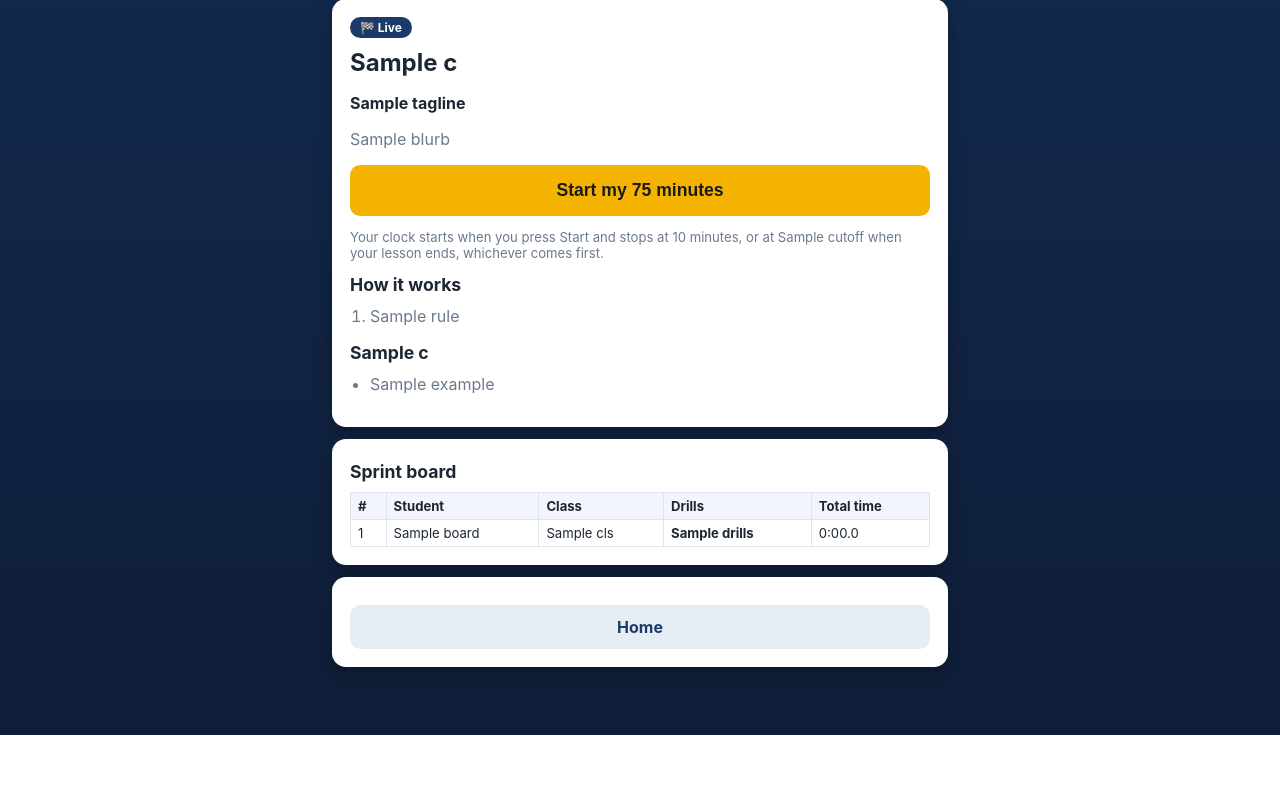
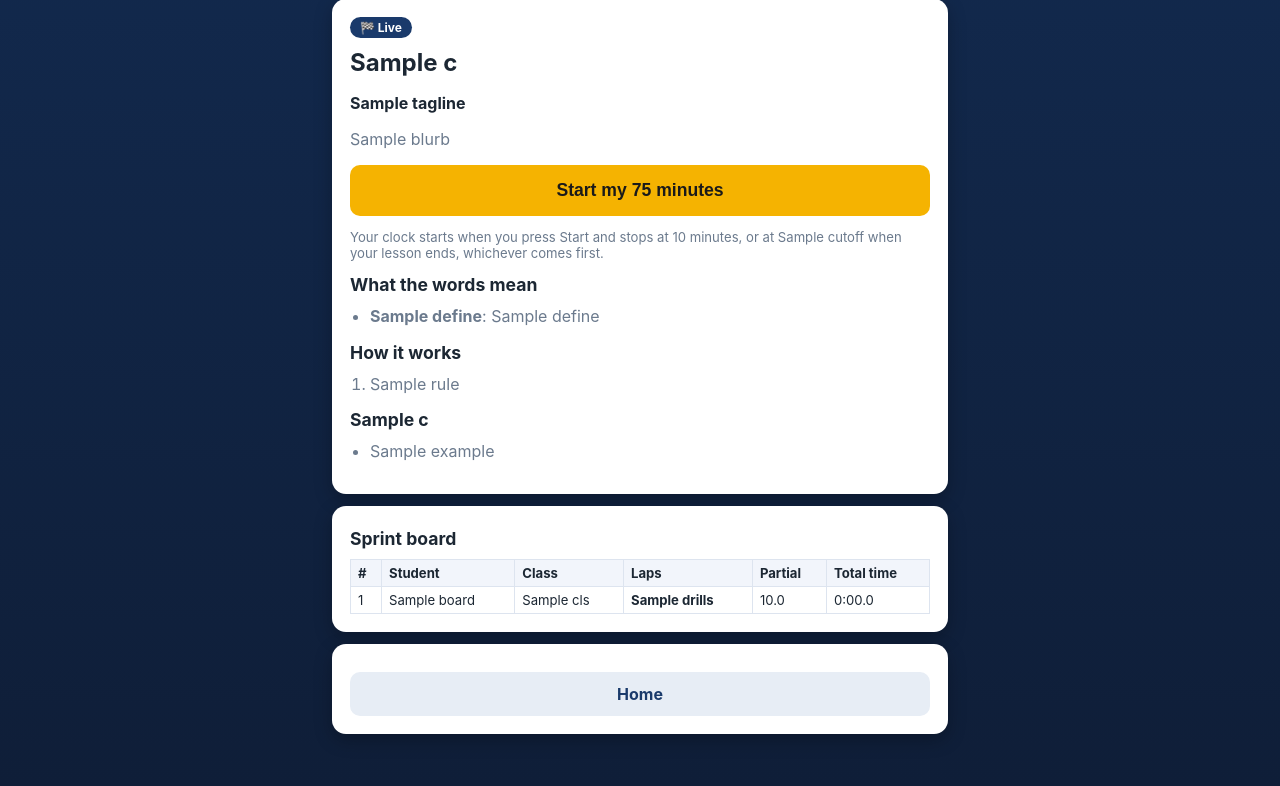
Before and after one commit to gisc/lastlapcp, a Flask app: template templates/comp.html in a window 1280 px wide. Shown: the part 65-851 px from the top of the page. Before the commit the page ends 800 px from the top, so only its background shows below. Run offline with Flask 3, Linux system fonts and the light colour scheme; the template is opened without the code that fills it: most values are stand-ins (such as "Sample title", 1, 10 or a date in 2020); parts of the project's set-up code (start-up, migrations or seed data) failed here and were passed over.

Commit message:
Sprint: automatic partial credit (check progress, tie-break), teacher override, lap/drill definitions

```diff
--- a/app.py
+++ b/app.py
@@ -165,9 +165,11 @@ CREATE TABLE IF NOT EXISTS speed_attempts(
   passed INTEGER NOT NULL DEFAULT 0, runs INTEGER NOT NULL DEFAULT 0,
   code TEXT NOT NULL DEFAULT '', paste_count INTEGER NOT NULL DEFAULT 0,
   flagged INTEGER NOT NULL DEFAULT 0, flag_note TEXT NOT NULL DEFAULT '',
-  cleared INTEGER NOT NULL DEFAULT 0);
+  cleared INTEGER NOT NULL DEFAULT 0, ck_frac REAL NOT NULL DEFAULT 0, ck_at TEXT NOT NULL DEFAULT '');
 CREATE INDEX IF NOT EXISTS idx_speed_algo ON speed_attempts(algo, passed);
 CREATE INDEX IF NOT EXISTS idx_speed_user ON speed_attempts(user_id);
+CREATE TABLE IF NOT EXISTS comp_override(
+  user_id INTEGER PRIMARY KEY REFERENCES users(id), partial REAL NOT NULL, note TEXT NOT NULL DEFAULT '');
 CREATE TABLE IF NOT EXISTS comp_joins(
   user_id INTEGER PRIMARY KEY REFERENCES users(id), joined_at TEXT NOT NULL);
 """
@@ -330,6 +332,11 @@ def init_db():
         db.execute("ALTER TABLE questions ADD COLUMN code TEXT DEFAULT ''")
     if "case_sensitive" not in cols:
         db.execute("ALTER TABLE questions ADD COLUMN case_sensitive INTEGER NOT NULL DEFAULT 0")
+    spcols = [r["name"] for r in db.execute("PRAGMA table_info(speed_attempts)")]
+    if "ck_frac" not in spcols:
+        db.execute("ALTER TABLE speed_attempts ADD COLUMN ck_frac REAL NOT NULL DEFAULT 0")
+    if "ck_at" not in spcols:
+        db.execute("ALTER TABLE speed_attempts ADD COLUMN ck_at TEXT NOT NULL DEFAULT ''")
     t3qcols = [r["name"] for r in db.execute("PRAGMA table_info(t3_questions)")]
     if "kind" not in t3qcols:
         db.execute("ALTER TABLE t3_questions ADD COLUMN kind TEXT NOT NULL DEFAULT 'code'")
@@ -1133,7 +1140,7 @@ def speed_algo(slug):
                      "flagged": bool(r["flagged"]) and not r["cleared"],
                      "when": datetime.fromisoformat(r["started_at"]).astimezone(SGT).strftime("%d %b %H:%M")})
     return render_template("speed_algo.html", a=a, board=_speed_board(db, slug, u["id"]), hist=hist,
-                           tests=speed_data.PRE + "\n" + a["tests"])
+                           tests=speed_data.PRE + "\n" + speed_data.instrument(slug)[0], cktotal=speed_data.instrument(slug)[1])
 
 @app.route("/speed/<slug>/code/<int:aid>")
 @login_required
@@ -1188,10 +1195,16 @@ def speed_run(slug, aid):
     flagged = 1 if flags else 0
     now = datetime.now(timezone.utc)
     ms = int((now - datetime.fromisoformat(row["started_at"])).total_seconds() * 1000) if passed else 0
+    total = speed_data.instrument(slug)[1] or 1
+    try:
+        ck_done = max(0, int(data.get("ck_done") or 0))
+    except (TypeError, ValueError):
+        ck_done = 0
+    frac = 1.0 if passed else min(ck_done, total - 1) / total
     db.execute(
         """UPDATE speed_attempts SET runs=runs+1, code=?, paste_count=?, flagged=?, flag_note=?,
-           passed=?, elapsed_ms=?, finished_at=? WHERE id=?""",
-        (code, pastes, flagged, "; ".join(flags), passed, ms, now.isoformat() if passed else "", aid))
+           passed=?, elapsed_ms=?, finished_at=?, ck_frac=MAX(ck_frac, ?), ck_at=? WHERE id=?""",
+        (code, pastes, flagged, "; ".join(flags), passed, ms, now.isoformat() if passed else "", frac, now.isoformat(), aid))
     db.commit()
     out = {"ok": True, "done": bool(passed), "ms": ms, "flagged": bool(flagged),
            "paste_flag": any(f.startswith("Suspected paste") for f in flags),
@@ -1288,6 +1301,26 @@ def teacher_comp():
     return render_template("comp.html", c=comp, w=comp.WINDOWS[0], board=board, me=0, preview=True,
                            wins=wins, now=now.strftime("%a %-d %b %H:%M"), end_iso="", left_s=comp.PERSONAL_MIN * 60,
                            joined=False, done=False, capped=False, cutoff="")
+
+@app.route("/teacher/comp/override", methods=["POST"])
+@teacher_required
+def teacher_comp_override():
+    db = get_db()
+    try:
+        uid = int(request.form.get("uid", ""))
+    except ValueError:
+        abort(400)
+    raw = request.form.get("partial", "").strip()
+    if raw == "":
+        db.execute("DELETE FROM comp_override WHERE user_id=?", (uid,))
+    else:
+        try:
+            val = max(0.0, min(float(raw), 9.99))
+        except ValueError:
+            abort(400)
+        db.execute("INSERT INTO comp_override(user_id, partial) VALUES(?,?) ON CONFLICT(user_id) DO UPDATE SET partial=excluded.partial", (uid, val))
+    db.commit()
+    return redirect(url_for("teacher_comp"))
 
 @app.route("/feedback", methods=["POST"])
 @login_required
--- a/speed_data.py
+++ b/speed_data.py
@@ -1389,3 +1389,33 @@ def logic_notes(slug, code):
         if nclass < 2:
             notes.append("no separate node class with left and right links found")
     return notes
+
+
+_INSTR_CACHE = {}
+def instrument(slug):
+    """Competition progress marks: after every assert in the checker add _CK.add(n). Returns (tests_text, total_asserts).
+    A failed run's progress = distinct asserts that passed / total. Checks stop at the first failure, so it is a rough guide."""
+    if slug in _INSTR_CACHE:
+        return _INSTR_CACHE[slug]
+    import ast as _a
+    tree = _a.parse(BY_SLUG[slug]["tests"])
+    counter = [0]
+    class T(_a.NodeTransformer):
+        def generic_visit(self, node):
+            node = super().generic_visit(node)
+            for field in ("body", "orelse", "finalbody"):
+                seq = getattr(node, field, None)
+                if isinstance(seq, list):
+                    new = []
+                    for st in seq:
+                        new.append(st)
+                        if isinstance(st, _a.Assert):
+                            n = counter[0]; counter[0] += 1
+                            new.append(_a.parse("_CK.add(%d)" % n).body[0])
+                    setattr(node, field, new)
+            return node
+    tree = T().visit(tree)
+    _a.fix_missing_locations(tree)
+    out = (_a.unparse(tree), counter[0])
+    _INSTR_CACHE[slug] = out
+    return out
--- a/templates/comp.html
+++ b/templates/comp.html
@@ -9,7 +9,17 @@
     <tr><th>Class</th><th>Window (SGT)</th><th>Minutes</th><th>Status</th></tr>
     {% for x in wins %}<tr><td>{{ x.label }}</td><td>{{ x.start }} - {{ x.end }}</td><td>{{ x.mins }}</td><td>{{ x.state }}</td></tr>{% endfor %}
   </table></div>
-  <p class="muted small">Windows are the lesson times you confirmed (25S21 12:30-14:00, 25S11+25S22 14:00-15:30). Each student starts their own 75-minute clock with a Start button, capped at their class cutoff. Valid attempt: passed, unflagged drills that started and finished inside the student's own clock. Ranking (confirmed): most different drills, then the lowest total of each drill's best valid time. Repeats only improve time. Held attempts stay off. Teachers are never counted.</p>
+  <p class="muted small">Windows are the lesson times you confirmed (25S21 12:30-14:00, 25S11+25S22 14:00-15:30). Each student starts their own 75-minute clock with a Start button, capped at their class cutoff. Valid attempt: passed, unflagged drills that started and finished inside the student's own clock. Ranking (confirmed): most laps (different finished drills), then automatic partial credit, then the lowest total of each drill's best valid time. Repeats only improve time. Held attempts stay off. Teachers are never counted.</p>
+  {% if board %}
+  <h2>Teacher override: partial credit</h2>
+  <div class="tmapwrap"><table class="tmap">
+    <tr><th>Student</th><th>Class</th><th>Laps</th><th>Auto partial</th><th>Override</th></tr>
+    {% for r in board %}<tr><td>{{ r.name }}</td><td>{{ r.cls }}</td><td>{{ r.drills }}</td><td>{{ '%.2f' % r.auto }}</td>
+      <td><form method="post" action="{{ url_for('teacher_comp_override') }}"><input type="hidden" name="uid" value="{{ r.uid }}">
+        <input name="partial" size="4" value="{{ '' if r.override is none else r.override }}" placeholder="auto"> <button class="btn ghost" type="submit">Set</button></form></td></tr>{% endfor %}
+  </table></div>
+  <p class="muted small">Leave blank and press Set to go back to automatic. The override replaces the automatic partial credit for that student only.</p>
+  {% endif %}
   <p class="muted"><b>Below is exactly what a student will see.</b></p>
 </div>
 {% endif %}
@@ -33,6 +43,8 @@
   {% if capped %}<p class="muted small">Your clock ends at {{ cutoff }}, when your lesson ends.</p>{% endif %}
   <a class="btn big speedbtn" href="{{ url_for('speed_index') }}">Pick a drill</a>
   {% endif %}
+  <h2>What the words mean</h2>
+  <ul class="muted comprules">{% for k, v in c.DEFINE %}<li><b>{{ k }}</b>: {{ v }}</li>{% endfor %}</ul>
   <h2>How it works</h2>
   <ol class="muted comprules">{% for r in c.RULES %}<li>{{ r }}</li>{% endfor %}</ol>
   <h2>{{ c.EXAMPLE_TITLE }}</h2>
@@ -42,8 +54,8 @@
   <h2>Sprint board</h2>
   {% if board %}
   <div class="tmapwrap"><table class="tmap">
-    <tr><th>#</th><th>Student</th><th>Class</th><th>Drills</th><th>Total time</th></tr>
-    {% for r in board %}<tr {% if r.uid == me %}class="me"{% endif %}><td>{{ r.rank }}</td><td>{{ r.name }}{% if r.uid == me %} (you){% endif %}</td><td>{{ r.cls }}</td><td><b>{{ r.drills }}</b></td><td>{{ r.total|fmt_ms }}</td></tr>{% endfor %}
+    <tr><th>#</th><th>Student</th><th>Class</th><th>Laps</th><th>Partial</th><th>Total time</th></tr>
+    {% for r in board %}<tr {% if r.uid == me %}class="me"{% endif %}><td>{{ r.rank }}</td><td>{{ r.name }}{% if r.uid == me %} (you){% endif %}</td><td>{{ r.cls }}</td><td><b>{{ r.drills }}</b></td><td>{{ '%.1f' % r.partial }}</td><td>{{ r.total|fmt_ms if r.drills else '-' }}</td></tr>{% endfor %}
   </table></div>
   {% else %}<p class="muted">Nothing on the board yet. Be the first lap.</p>{% endif %}
 </div>
```
Also changed, not shown: comp.py (+41 -10 lines), templates/speed_algo.html (+5 -2 lines).
